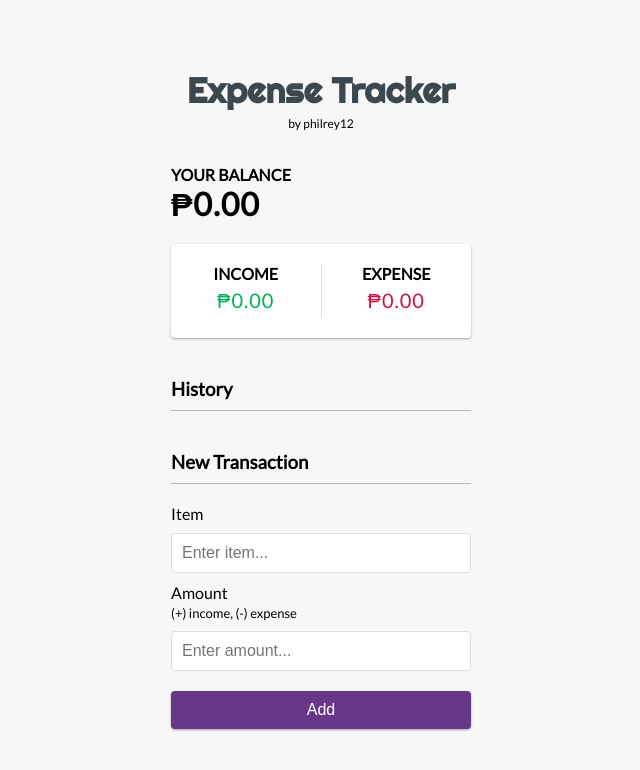
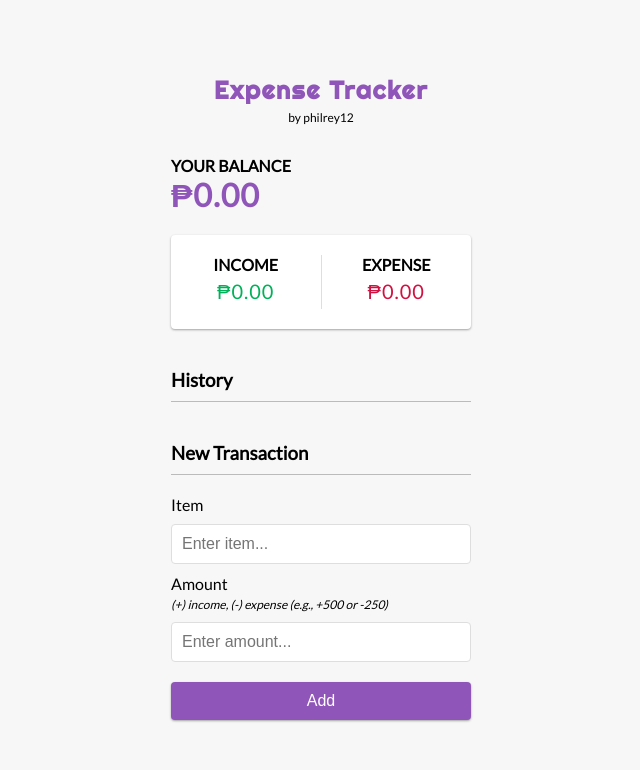
Before and after one commit to philrey12/expense-tracker, a plain HTML site: page index.html in a window 1280 px wide. Shown: the whole page, without its empty margins (319-959 px from the left). Drawn offline with Linux system fonts and the light colour scheme.

Commit message:
Update font and color

```diff
--- a/css/styles.css
+++ b/css/styles.css
@@ -21,22 +21,23 @@ body {
 }
 
 .title {
-    margin: 20px 0;
+    margin: 16px 0;
     padding: 0;
     text-align: center;
-    line-height: 2px;
+    line-height: 5px;
 }
 
 .title h2 {
     font-family: 'Righteous', cursive;
-    font-size: 35px;
-    color: #3c484e;
+    font-size: 25px;
+    color: #673888;
+    letter-spacing: 1.5px;
 }
 
 .title a,
 .title a:hover {
     text-decoration: none;
-    color: #3c484e;
+    color: #9055b9;
 }
 
 .title span {
@@ -46,6 +47,10 @@ body {
 .container {
     margin: 20px auto;
     width: 300px;
+}
+
+#balance {
+    color: #9055b9;
 }
 
 h1 {
@@ -103,7 +108,8 @@ label {
 }
 
 .symbol {
-    font-size: small;
+    font-size: 12px;
+    font-style: italic;
 }
 
 input[type='text'],
@@ -117,7 +123,7 @@ input[type='number'] {
 }
 
 .btn {
-    background-color: #673888;
+    background-color: #9055b9;
     box-shadow: var(--box-shadow);
     border-radius: 4px;
     color: #fff;
--- a/index.html
+++ b/index.html
@@ -19,7 +19,7 @@
         <div class="inc-exp-container">
             <div>
                 <h4>Income</h4>
-                <!-- Note: &#8369 is a Peso symbol -->
+                <!-- Note: &#8369 is a Peso currency symbol -->
                 <p id="money-plus" class="money plus">+<span>&#8369</span>0.00</p>
             </div>
             <div>
@@ -40,7 +40,7 @@
             <div class="form-control">
                 <label for="amount">
                     Amount<br>
-                    <span class="symbol">(+) income, (-) expense</span>
+                    <span class="symbol">(+) income, (-) expense (e.g., +500 or -250)</span>
                 </label>
                 <input type="number" id="amount" placeholder="Enter amount...">
             </div>
```
